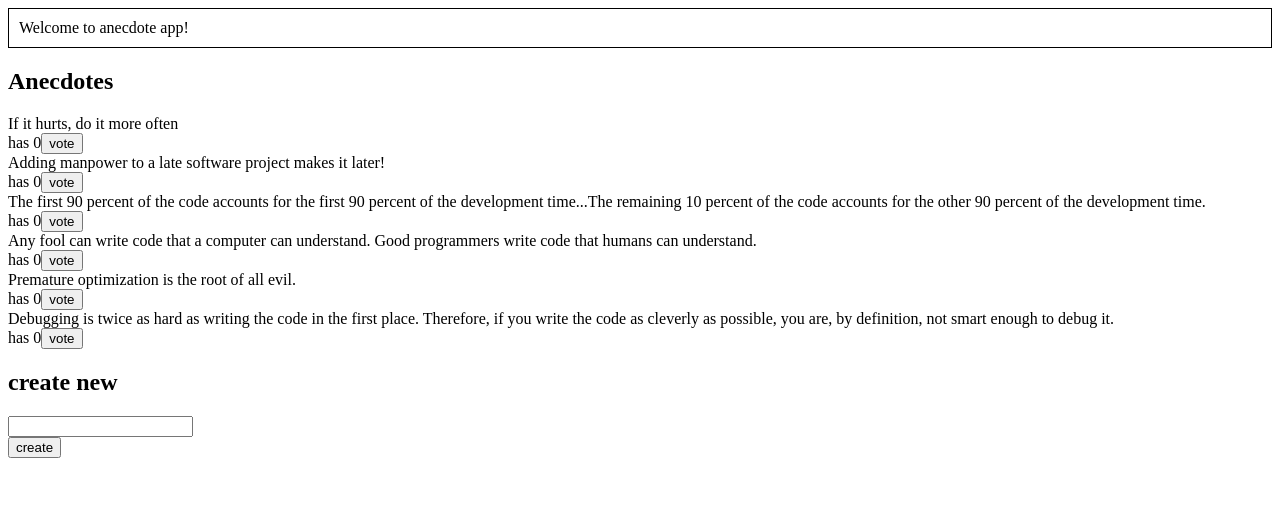
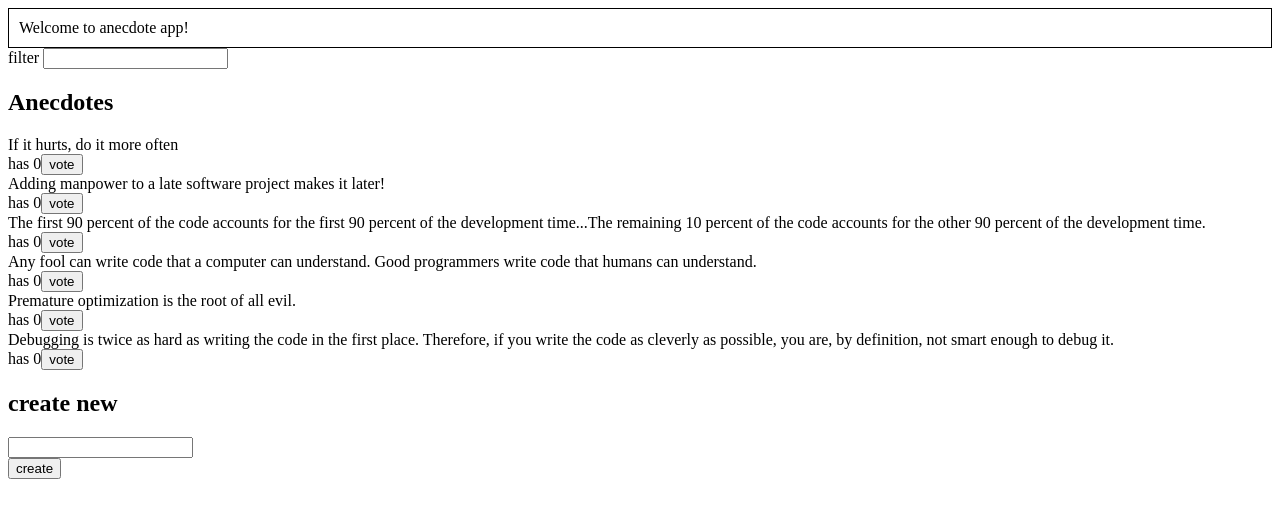
Before and after one commit to TuuliTG/Fullstack2021, a React (Create React App) app in the folder osa6/redux-anecdotes/: page / in a window 1280 px wide. Shown: the top 518 px of the page. Built offline with nearby package versions, Linux system fonts and the light colour scheme.

Commit message:
Tehtävä 6.12

```diff
--- a/osa6/redux-anecdotes/src/components/anecdoteList.js
+++ b/osa6/redux-anecdotes/src/components/anecdoteList.js
@@ -2,6 +2,7 @@ import React from 'react'
 import { useDispatch, useSelector } from 'react-redux'
 import { vote } from '../reducers/anecdoteReducer'
 import { changeNotification, resetNotification } from '../reducers/notificationReducer'
+import Filter from './filter'
 
 const Anecdote = ({ anecdote, handleClick }) => {
 
@@ -23,7 +24,8 @@ const Anecdote = ({ anecdote, handleClick }) => {
 const AnecdoteList = () => {
     const dispatch = useDispatch()
     const anecdotes = useSelector(state => state.anecdotes.sort((a,b) => b.votes - a.votes))
-
+    let filter = useSelector(state => state.filter)
+    filter = filter.toLowerCase()
     const clickHandler = (anecdote) => {
         dispatch(vote(anecdote.id))
         const text = `You voted '${anecdote.content}'`
@@ -35,8 +37,9 @@ const AnecdoteList = () => {
 
     return(
         <div>
+            <Filter />
             <h2>Anecdotes</h2>
-            {anecdotes.map(anecdote =>
+            {anecdotes.filter(a => a.content.toLowerCase().includes(filter)).map(anecdote =>
               <Anecdote
                 key={anecdote.id}
                 anecdote={anecdote}
--- /dev/null
+++ b/osa6/redux-anecdotes/src/components/filter.js
@@ -0,0 +1,21 @@
+import React from 'react'
+import { useDispatch } from 'react-redux'
+import { filterChange } from '../reducers/filterReducer'
+
+const Filter = () => {
+    const dispatch = useDispatch()
+    const handleChange = (event) => {
+      dispatch(filterChange(event.target.value))
+  }
+  const style = {
+    marginBottom: 10
+  }
+
+  return (
+    <div style={style}>
+      filter <input onChange={handleChange} />
+    </div>
+  )
+}
+
+export default Filter
--- /dev/null
+++ b/osa6/redux-anecdotes/src/reducers/filterReducer.js
@@ -0,0 +1,18 @@
+const filterReducer = (state = '', action) => {
+    console.log('Filter reducer action', action)
+    switch (action.type) {
+      case 'SET_FILTER':
+        return action.filter
+      default:
+        return state
+    }
+}
+
+export const filterChange = filter => {
+    return {
+        type: 'SET_FILTER',
+        filter,
+    }
+}
+
+export default filterReducer
--- a/osa6/redux-anecdotes/src/store.js
+++ b/osa6/redux-anecdotes/src/store.js
@@ -2,10 +2,12 @@ import { createStore, combineReducers } from 'redux'
 import { composeWithDevTools } from 'redux-devtools-extension'
 import anecdoteReducer from './reducers/anecdoteReducer'
 import notificationReducer from './reducers/notificationReducer'
+import filterReducer from './reducers/filterReducer'
 
 const reducer = combineReducers({
     anecdotes: anecdoteReducer,
-    notification: notificationReducer
+    notification: notificationReducer,
+    filter: filterReducer
 })
 
 const store = createStore(
```
